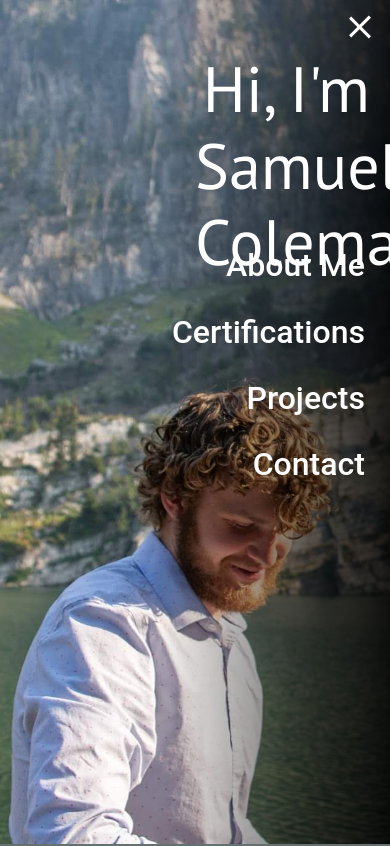
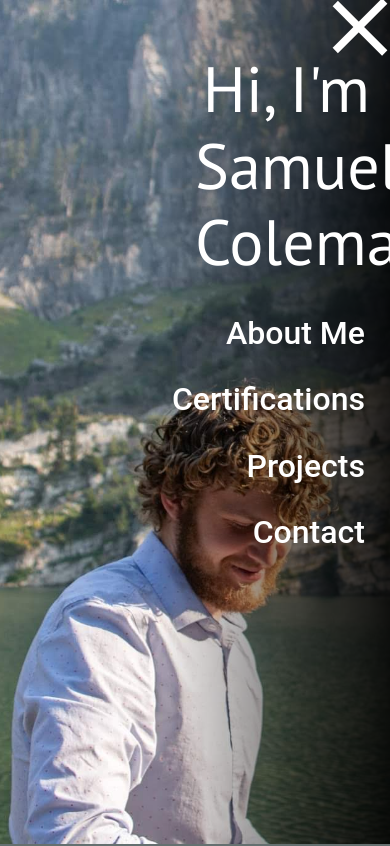
Before and after one commit to csamuele/csamuele.github.io, a website: page index.html in a window 390 px wide. Shown: the top 846 px of the page. Drawn offline with nearby package versions, Linux system fonts and the light colour scheme.

Commit message:
add meta tags for mobile devices

```diff
--- a/index.html
+++ b/index.html
@@ -17,7 +17,9 @@
   <!-- Custom -->
   <link href="css/main.css" rel="stylesheet"/>
   <script src="javascript/script.js" defer></script>
-
+  <meta name="viewport" content="width=device-width,initial-scale=1,maximum-scale=1,user-scalable=no">
+  <meta http-equiv="X-UA-Compatible" content="IE=edge,chrome=1">
+  <meta name="HandheldFriendly" content="true">
  </head>
 <body>
   <header>
--- a/scss/main.scss
+++ b/scss/main.scss
@@ -1,7 +1,7 @@
 @import 'variables';
 @import 'quote-generator.scss';
 @mixin mobile {
-    @media only screen and (max-width: 699px) {
+    @media (max-width: 557px) {
       @content;
     }
   }
@@ -44,6 +44,9 @@ a {
     background-color: transparent;
     border: none;
     cursor: pointer;
+    @include mobile {
+        transform: scale(2.5);
+    }
   }
 
   .hamburger-line {
@@ -68,7 +71,7 @@ a {
 nav {
     position: relative;
     right: 15px;
-    top: 28%;
+    top: 36%;
 }
 .navigation-list {
     display: flex;
```
Also changed, not shown: css/main.css.
